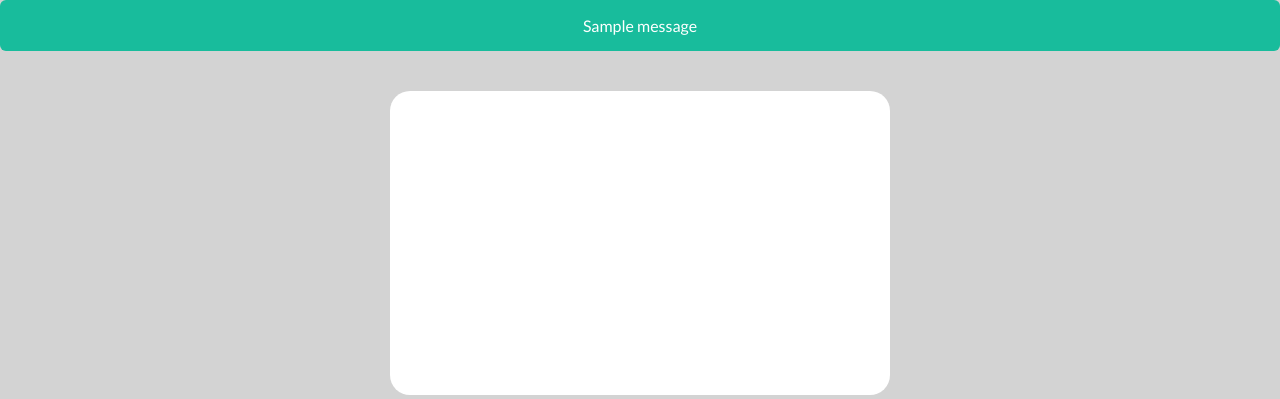
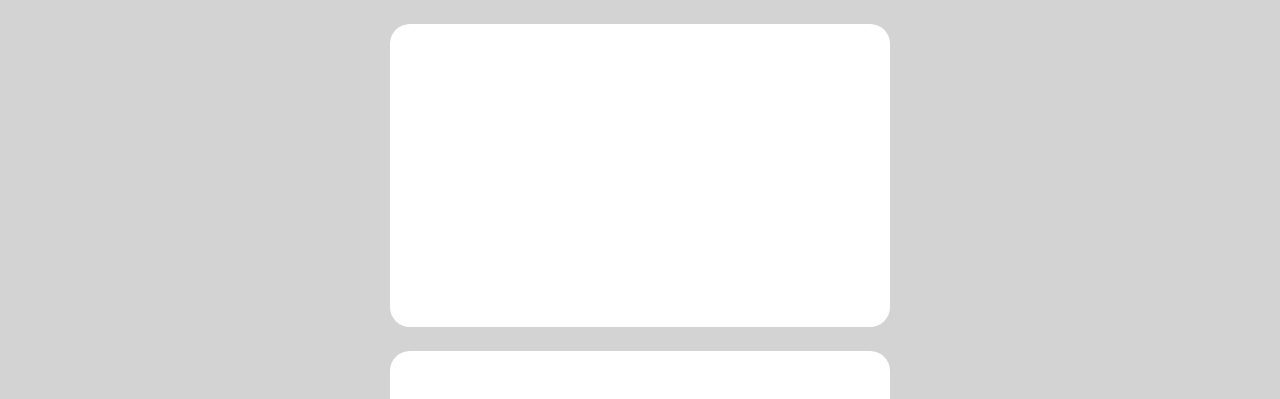
Before and after one commit to Nicolae77/Django-Ecommerce, a Django app: page /account/dashboard in a window 1280 px wide. Shown: the part 72-471 px from the top of the page. Run offline with Django 4.2, Linux system fonts and the light colour scheme; a user stored in the database is signed in; data comes from the database, SQL or seed files in the repository; one stand-in notice (Sample message) is shown; some libraries are stand-ins or nearby versions.

Commit message:
Adding timer to user notification

```diff
--- /dev/null
+++ b/static/js/app.js
@@ -0,0 +1,10 @@
+var message_timeout = document.getElementById("message-timer");
+
+setTimeout(function()
+
+{
+
+
+    message_timeout.style.display = "none";
+
+} ,2500)
--- a/store/templates/store/base.html
+++ b/store/templates/store/base.html
@@ -197,19 +197,19 @@
 
         {% if message.level == DEFAULT_MESSAGE_LEVELS.SUCCESS %}
 
-         <h6 class="alert alert-success text-center">{{message}}</h6>
+         <h6 id="message-timer" class="alert alert-success text-center">{{message}}</h6>
 
         {% endif %}
 
         {% if message.level == DEFAULT_MESSAGE_LEVELS.ERROR %}
 
-         <h6 class="alert alert-danger text-center">{{message}}</h6>
+         <h6 id="message-timer" class="alert alert-danger text-center">{{message}}</h6>
 
         {% endif %}
 
         {% if message.level == DEFAULT_MESSAGE_LEVELS.INFO %}
 
-         <h6 class="alert alert-info text-center">{{message}}</h6>
+         <h6 id="message-timer" class="alert alert-info text-center">{{message}}</h6>
 
         {% endif %}
 
@@ -234,5 +234,6 @@
 
     </body>
 
+     <script src="{% static 'js/app.js' %}"></script>
 
 </html>
```
